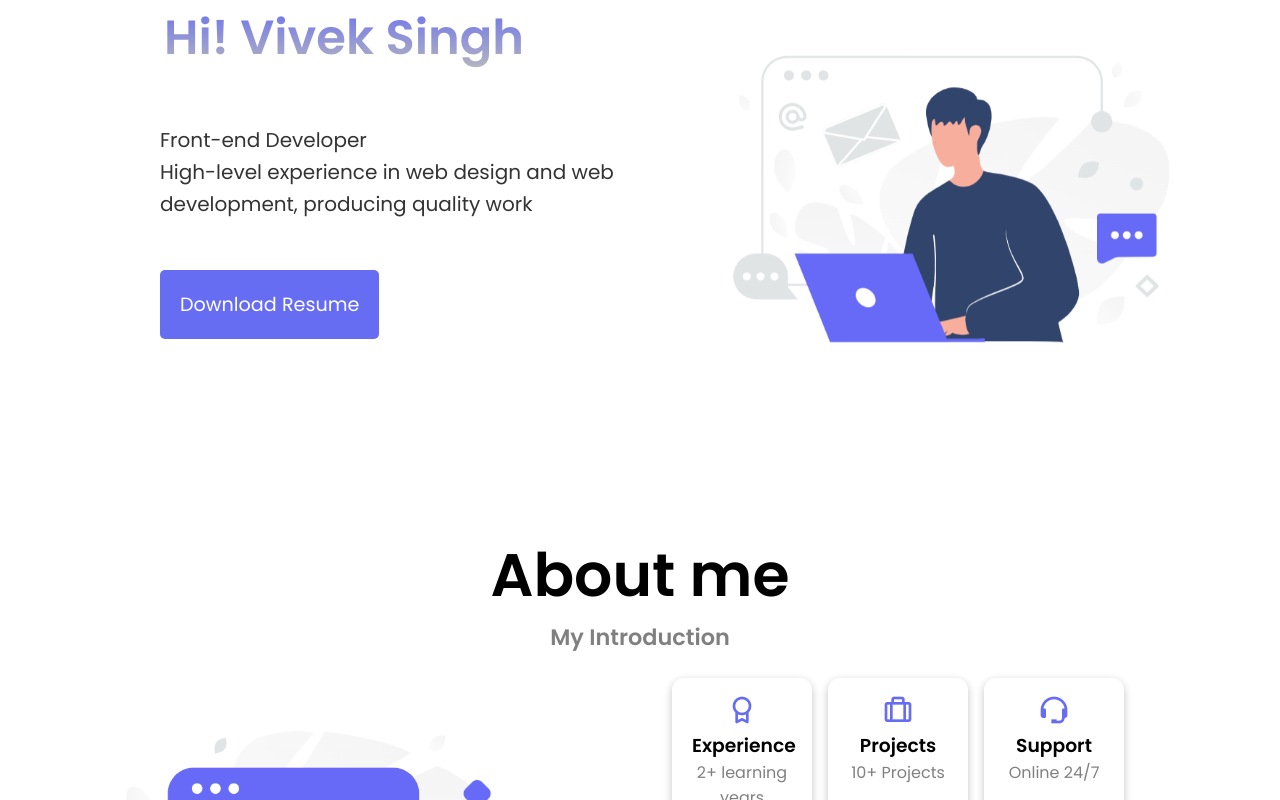
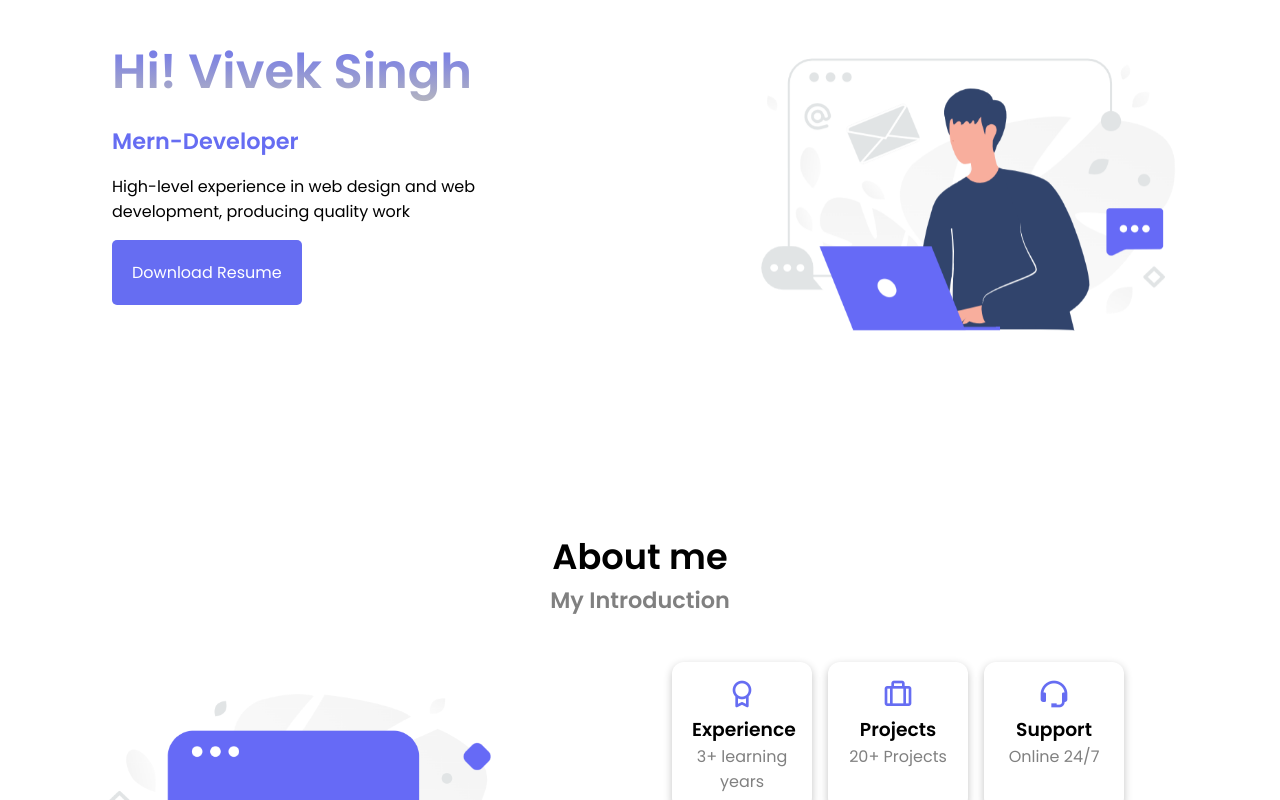
Before and after one commit to vivekrajput-93/Portfolio, a React (Create React App) app: page / in a window 1280 px wide. Shown: the part 280-1080 px from the top of the page. Built offline with nearby package versions, Linux system fonts and the light colour scheme.

Commit message:
code refactor

```diff
--- a/src/pages/About/About.css
+++ b/src/pages/About/About.css
@@ -13,7 +13,9 @@
     align-items: center;
 }
 
-
+.about__me {
+    font-size: 2.2rem;
+}
 
 .grid-img {
     width: 100%;
@@ -64,9 +66,9 @@ h1 {
 
 .about__desc {
     padding: 0rem, 4rem 0 0;
-    width: 62%;
+    width: 80%;
     margin-bottom: 2rem;
-    font-size: 1.2rem;
+    font-size: 1rem;
     margin-bottom: 2rem;
 }
 
--- a/src/pages/About/About.jsx
+++ b/src/pages/About/About.jsx
@@ -6,6 +6,7 @@ import Info from './Info';
 
 const About = () => {
   return (
+
     <section id='about' className='about'>
 
         <h1 className='about__me'>About me</h1>
--- a/src/pages/About/Info.jsx
+++ b/src/pages/About/Info.jsx
@@ -8,12 +8,12 @@ const Info = () => {
         <div className='info__box'>
         <i class='bx bx-award about-icon'></i>
             <h3 className='info__title'>Experience</h3>
-            <span className='info__subtitle'>2+ learning years</span>
+            <span className='info__subtitle'>3+ learning years</span>
         </div>
         <div className='info__box'>
         <i class='bx bx-briefcase-alt about-icon'></i>
             <h3 className='info__title'>Projects</h3>
-            <span className='info__subtitle'>10+ Projects</span>
+            <span className='info__subtitle'>20+ Projects</span>
         </div>
         <div className='info__box'>
             <i class='bx bx-support about-icon'></i>
--- a/src/pages/Home/Home.css
+++ b/src/pages/Home/Home.css
@@ -9,13 +9,18 @@
   position: relative;
 }
 
-.item {
-  flex: 1;
-  display: flex;
+.item-one {
+  display:  flex;
   flex-direction: column;
-  gap: 50px;
+  gap: 1rem;
+  padding: 0rem 7rem;
 }
 
+.item-one h3 {
+  color: #666df2;
+  font-size: 1.4rem;
+
+}
 
 
 .img {
@@ -39,7 +44,7 @@
   -webkit-background-clip: text;
   -webkit-text-fill-color: transparent;
   position: relative;
-  left: 1.5rem;
+  width: fit-content;
 }
 
 .item .desc {
@@ -55,11 +60,11 @@
   cursor: pointer;
   background-color: #666df2;
   color: white;
-  width: max-content;
+  width: fit-content;
   border: none;
   border-radius: 5px;
-  font-size: 1.2rem;
-  margin-left: 10rem;
+  font-size: 1rem;
+;
 }
 
 .button:hover {
--- a/src/pages/Home/Home.jsx
+++ b/src/pages/Home/Home.jsx
@@ -7,15 +7,16 @@ import hand from "../../assets/waving-hand-sign.svg";
 export default function Home() {
   return (
     <div id="home" className="contain">
-      <div className="item one">
+      <div className="item-one">
         <h1 className="title">Hi! Vivek Singh</h1>
+        <h3>Mern-Developer</h3>
         <p className="desc">
-          Front-end Developer <br />
-          High-level experience in web design and web development, producing quality work
+          High-level experience in web design and web development, producing
+          quality work
         </p>
         <DownloadButton />
       </div>
-      <div className="item two">
+      <div className="item-two">
         <img src={Hero} alt="Hero" className="img" />
       </div>
     </div>
```
